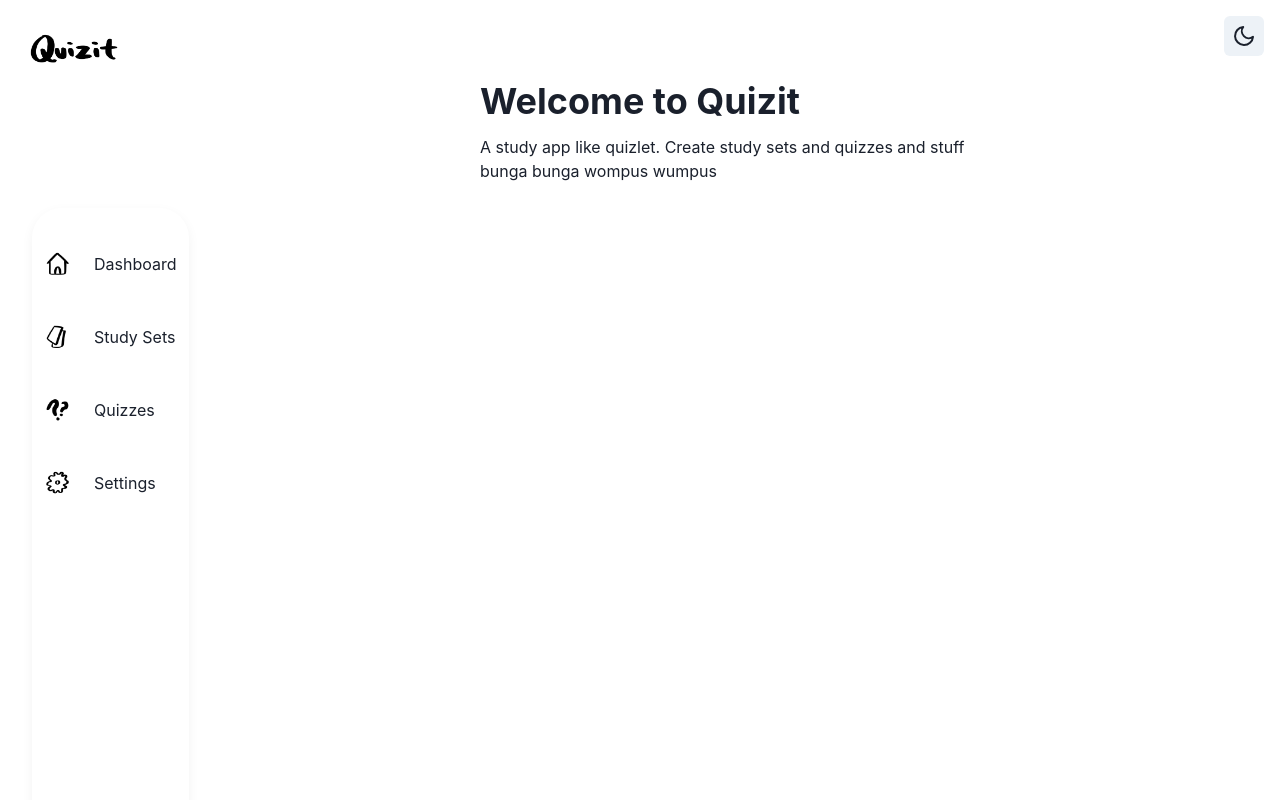
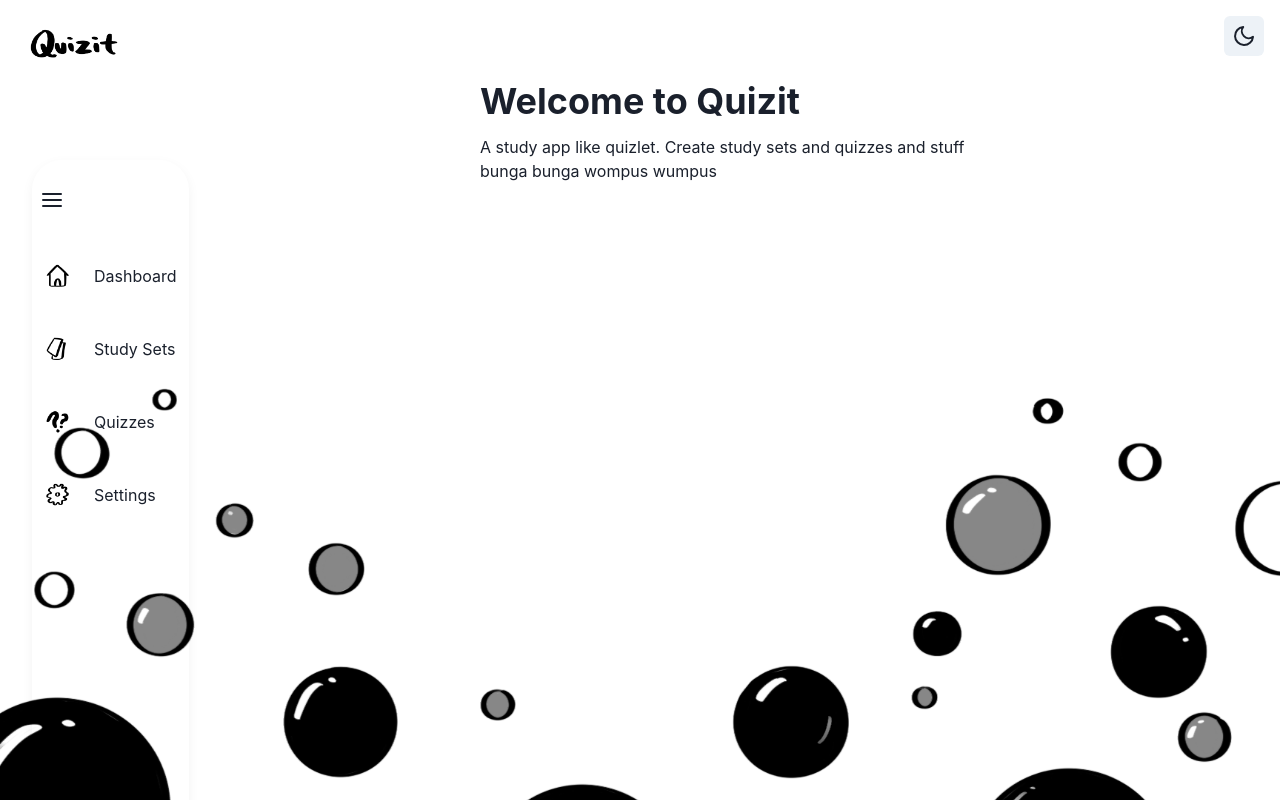
Before and after one commit to angela-yang/quizit-frontend, a React (Vite) app: page / in a window 1280 px wide. Built offline with nearby package versions, Linux system fonts and the light colour scheme.

Commit message:
added background

```diff
--- a/src/App.tsx
+++ b/src/App.tsx
@@ -2,7 +2,7 @@ import SideBar from "./components/SideBar.tsx";
 import Home from "./components/Home.tsx";
 import Footer from "./components/Footer.tsx";
 import React from "react";
-import { Flex } from "@chakra-ui/react";
+import { Flex, Box } from "@chakra-ui/react";
 import { Moon, Sun } from "react-feather";
 import {
   Image,
@@ -16,10 +16,13 @@ function App() {
   const { colorMode, toggleColorMode } = useColorMode();
   return (
     <main>
+      <Flex pos="fixed">
+        <Image boxSize="100%" objectFit="cover" src="dark.png" />
+      </Flex>
       <Flex>
         <Image
           pos="fixed"
-          top="0px"
+          top="-5px"
           left="25px"
           boxSize="100px"
           objectFit="contain"
--- a/src/components/SideBar.tsx
+++ b/src/components/SideBar.tsx
@@ -1,9 +1,26 @@
-import { Flex, Image } from "@chakra-ui/react";
+import { Flex, Image, IconButton } from "@chakra-ui/react";
 import { useState } from "react";
 import NavItem from "../components/NavItem.tsx";
-import { Folder, BookOpen, Settings } from "react-feather";
+import { Menu, Home, Folder, BookOpen, Settings } from "react-feather";
 
-/*
+function SideBar({ colorMode }) {
+  const [navSize, changeNavSize] = useState("large");
+  return (
+    <Flex
+      pos="fixed"
+      left="8"
+      h="95vh"
+      marginTop="20vh"
+      boxShadow="0 4px 12px 0
+      rgba(0,0,0,0.05)"
+      borderRadius={navSize == "small" ? "15px" : "30px"}
+      flexDir="column"
+    >
+      <Flex
+        flexDir="column"
+        alignItems={navSize == "small" ? "center" : "flex-start"}
+        as="nav"
+      >
         <IconButton
           aria-label="open menu"
           background="none"
@@ -14,26 +31,8 @@ import { Folder, BookOpen, Settings } from "react-feather";
             if (navSize == "small") changeNavSize("large");
             else changeNavSize("small");
           }}
-        />*/
-
-function SideBar({ colorMode }) {
-  const [navSize, changeNavSize] = useState("large");
-  return (
-    <Flex
-      pos="fixed"
-      left="8"
-      h="95vh"
-      marginTop="26vh"
-      boxShadow="0 4px 12px 0
-      rgba(0,0,0,0.05)"
-      borderRadius={navSize == "small" ? "15px" : "30px"}
-      flexDir="column"
-    >
-      <Flex
-        flexDir="column"
-        alignItems={navSize == "small" ? "center" : "flex-start"}
-        as="nav"
-      ></Flex>
+        ></IconButton>
+      </Flex>
       <Flex marginTop="2vh" flexDir="column" as="nav">
         <NavItem
           navSize={navSize}
```
Also changed, not shown: public/dark.png (added), public/light.png (added).
